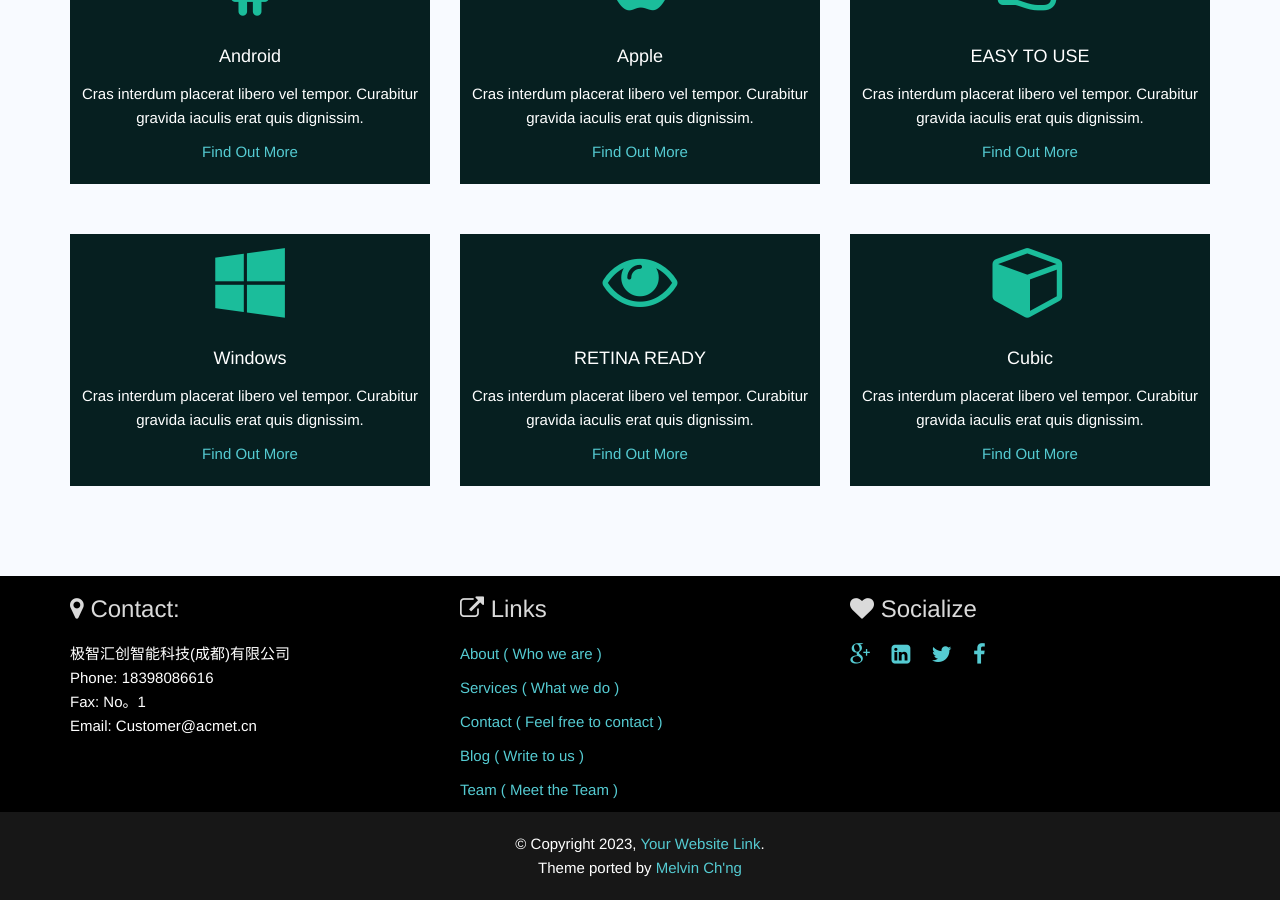
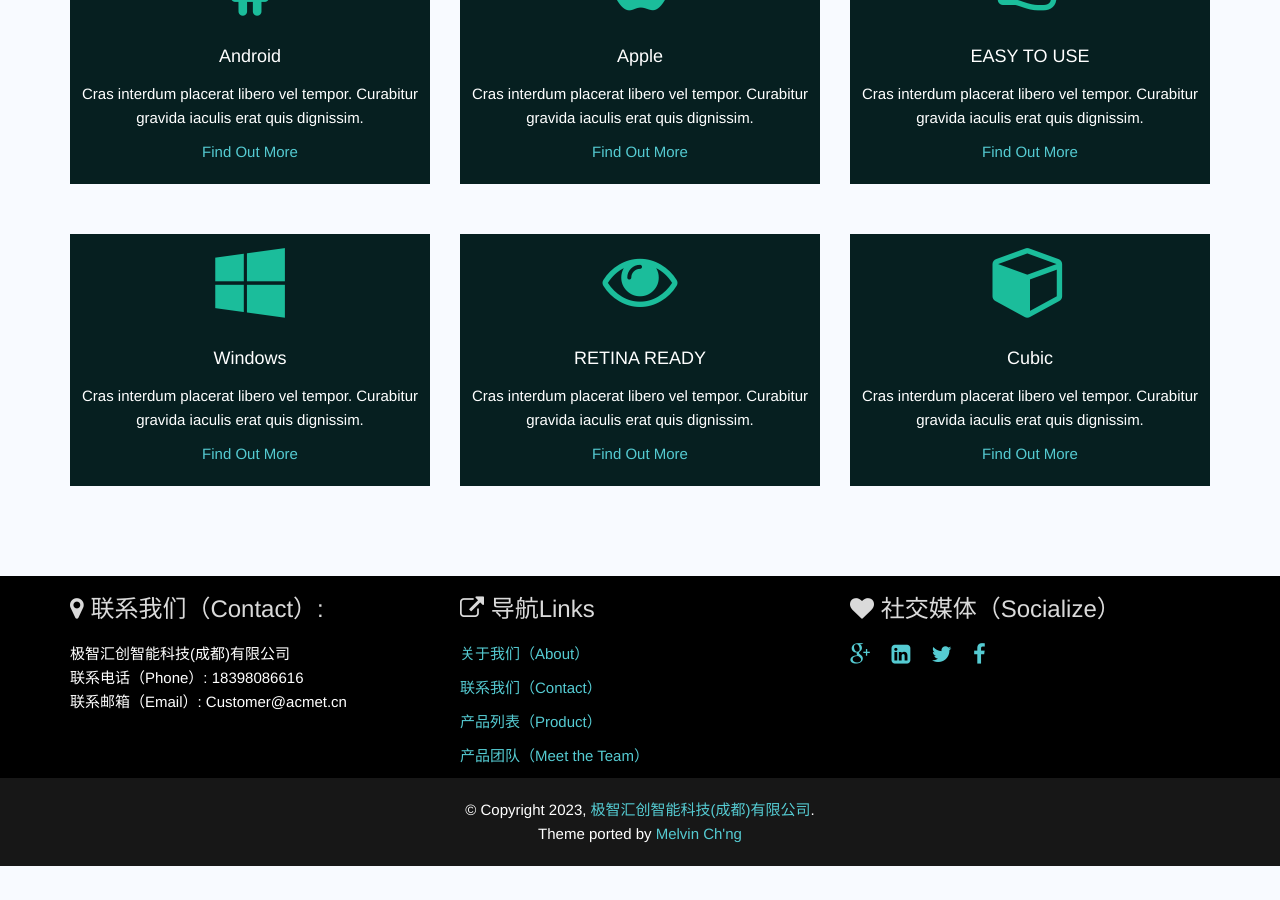
Before and after one commit to openmc/openmc.github.io, a Jekyll site: the page built from index.html, in a window 1280 px wide and 900 px high, scrolled down 822 px. Built offline with Jekyll 4.4.1, drawn with Linux system fonts in a browser that asks for light colours; after the commit the page ends 1688 px from its top, so only the background shows below that.

Commit message:
Update footer.html

```diff
--- a/_includes/footer.html
+++ b/_includes/footer.html
@@ -3,24 +3,22 @@
   <div class="container">
     <div class="row">
       <div class="col-md-4">
-        <h3><i class="fa fa-map-marker"></i> Contact:</h3>
+        <h3><i class="fa fa-map-marker"></i> 联系我们（Contact）:</h3>
         <p class="footer-contact">
           {{ site.company_name }} <br>
-          Phone: {{ site.telephone_number }} <br>
-          Fax: {{ site.fax_number }} <br>
-          Email: {{ site.company_email }}<br>
+          联系电话（Phone）: {{ site.telephone_number }} <br>
+          联系邮箱（Email）: {{ site.company_email }}<br>
         </p>
       </div>
       <div class="col-md-4">
-        <h3><i class="fa fa-external-link"></i> Links</h3>
-        <p><a href="/about"> About ( Who we are )</a></p>
-        <p><a href="/about"> Services ( What we do )</a></p>
-        <p><a href="/contact"> Contact ( Feel free to contact )</a></p>
-        <p><a href="/blog"> Blog ( Write to us )</a></p>
-        <p><a href="/team"> Team ( Meet the Team )</a></p>
+        <h3><i class="fa fa-external-link"></i> 导航Links</h3>
+        <p><a href="/about"> 关于我们（About）</a></p>
+        <p><a href="/contact"> 联系我们（Contact）</a></p>
+        <p><a href="/blog"> 产品列表（Product）</a></p>
+        <p><a href="/team"> 产品团队（Meet the Team）</a></p>
       </div>
       <div class="col-md-4">
-        <h3><i class="fa fa-heart"></i> Socialize</h3>
+        <h3><i class="fa fa-heart"></i> 社交媒体（Socialize）</h3>
         <div id="social-icons">
           {% if site.googleplus_link %}
             <a href="{{ site.googleplus_link }}" class="btn-group google-plus">
@@ -51,6 +49,6 @@
   </div>
 
   <div class="copyright text center">
-    <p>&copy; Copyright {{ site.time | date: '%Y' }}, <a href="#">Your Website Link</a>. <br>Theme ported by <a href="https://melvinchng.github.io/" target="_blank">Melvin Ch'ng</a></p>
+    <p>&copy; Copyright {{ site.time | date: '%Y' }}, <a href="#">极智汇创智能科技(成都)有限公司</a>. <br>Theme ported by <a href="https://melvinchng.github.io/" target="_blank">Melvin Ch'ng</a></p>
   </div>
 </footer>
```
